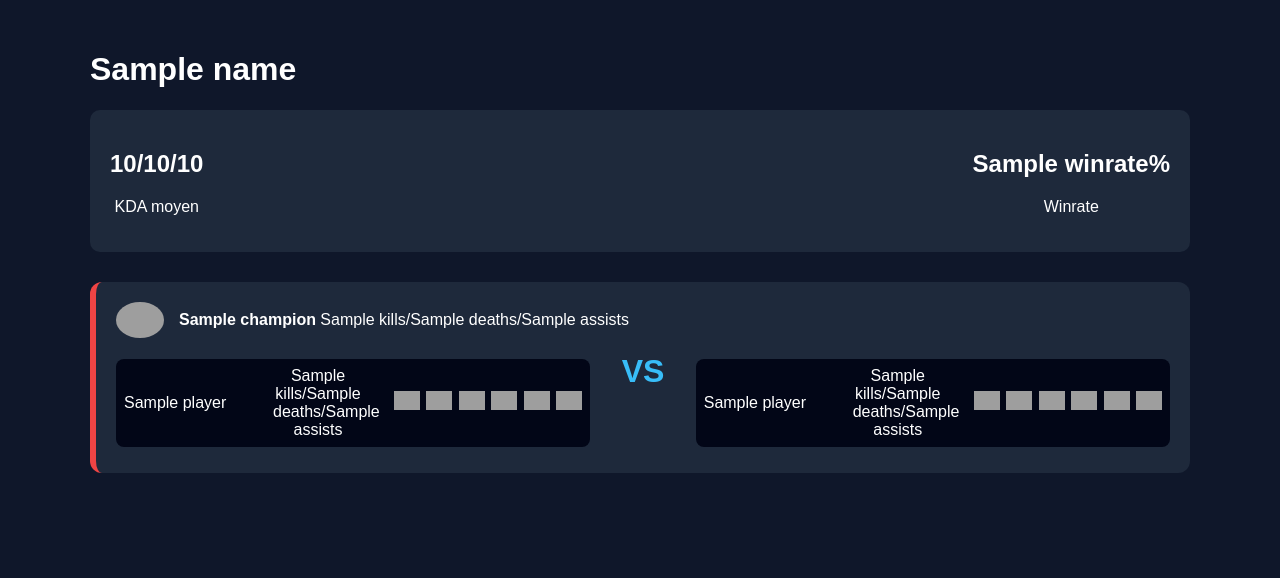
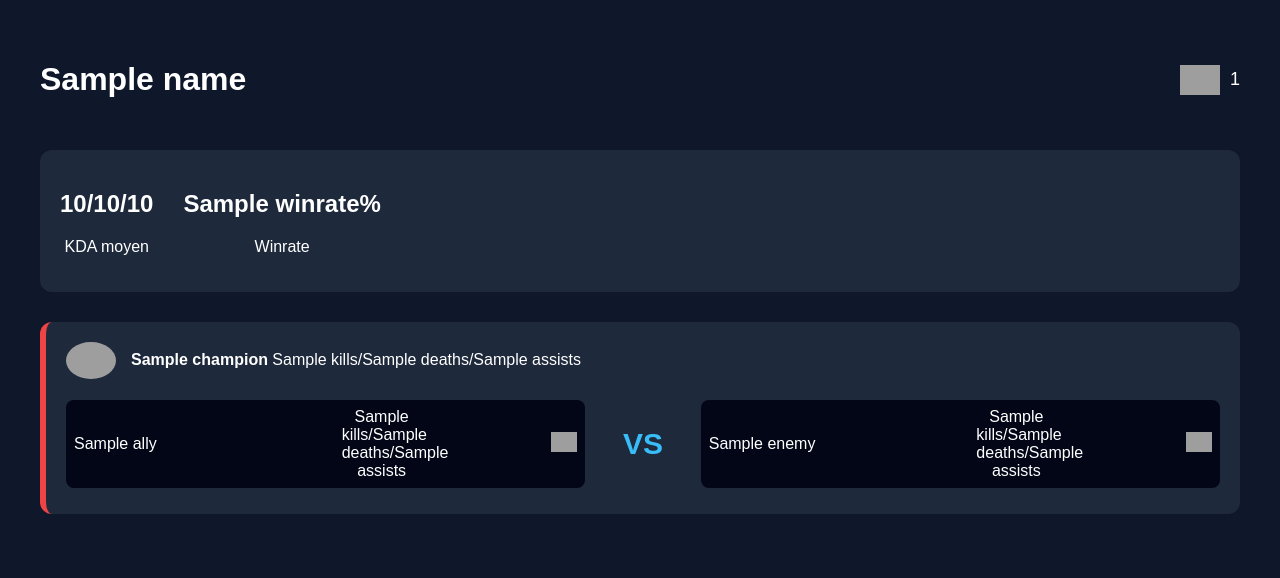
Before and after one commit to deuj91/daj-gg, a Flask app: template templates/profile.html in a window 1280 px wide. Shown: the part 75-653 px from the top of the page. Run offline with Flask 3, Linux system fonts and the light colour scheme; the template is opened without the code that fills it: most values are stand-ins (such as "Sample title", 1, 10 or a date in 2020); grey boxes are pictures that could not be loaded.

Commit message:
Update profile.html

```diff
--- a/templates/profile.html
+++ b/templates/profile.html
@@ -4,7 +4,6 @@
 <head>
 
 <meta charset="UTF-8">
-
 <title>{{ name }}</title>
 
 <style>
@@ -60,20 +59,40 @@ padding:8px;
 /* CONTAINER */
 
 .container{
-max-width:1100px;
+max-width:1200px;
 margin:auto;
-padding:30px;
+padding:40px;
 }
 
-/* PLAYER STATS */
+/* PLAYER HEADER */
+
+.player-header{
+display:flex;
+align-items:center;
+justify-content:space-between;
+margin-bottom:30px;
+}
+
+.rank{
+display:flex;
+align-items:center;
+gap:10px;
+font-size:18px;
+}
+
+.rank img{
+width:40px;
+}
+
+/* STATS */
 
 .stats{
+display:flex;
+gap:30px;
 background:#1e293b;
 padding:20px;
-border-radius:10px;
+border-radius:12px;
 margin-bottom:30px;
-display:flex;
-justify-content:space-between;
 }
 
 .stat{
@@ -105,7 +124,7 @@ margin-bottom:15px;
 }
 
 .champion{
-width:48px;
+width:50px;
 border-radius:50%;
 }
 
@@ -114,6 +133,7 @@ border-radius:50%;
 .teams{
 display:flex;
 justify-content:space-between;
+align-items:center;
 }
 
 .team{
@@ -121,7 +141,7 @@ width:45%;
 }
 
 .vs{
-font-size:32px;
+font-size:30px;
 font-weight:bold;
 color:#38bdf8;
 }
@@ -138,16 +158,12 @@ margin:6px 0;
 border-radius:8px;
 }
 
-.player img{
-width:28px;
-}
-
 .name{
-width:120px;
+width:140px;
 }
 
 .kda{
-width:90px;
+width:80px;
 text-align:center;
 }
 
@@ -161,11 +177,8 @@ margin-left:2px;
 <script>
 
 function toggleMenu(){
-
 let menu=document.getElementById("menu")
-
 menu.style.display = menu.style.display==="block" ? "none":"block"
-
 }
 
 </script>
@@ -181,16 +194,26 @@ menu.style.display = menu.style.display==="block" ? "none":"block"
 <button class="menu-btn" onclick="toggleMenu()">Menu</button>
 
 <div id="menu" class="dropdown">
-
 <a href="/">Home</a>
-
 </div>
 
 </div>
 
 <div class="container">
 
+<div class="player-header">
+
 <h1>{{ name }}</h1>
+
+<div class="rank">
+
+<img src="/static/ranks/{{ rank.split()[0]|lower }}.png">
+
+{{ rank }}
+
+</div>
+
+</div>
 
 <div class="stats">
 
@@ -229,25 +252,23 @@ src="https://ddragon.leagueoflegends.com/cdn/13.1.1/img/champion/{{ game.champio
 
 <div class="team">
 
-{% for p in game.players[:5] %}
+{% for p in game.teams.allies %}
 
 <div class="player">
 
-<div class="name">{{ p.summonerName }}</div>
+<div class="name">{{ p.name }}</div>
 
 <div class="kda">
-
 {{ p.kills }}/{{ p.deaths }}/{{ p.assists }}
-
 </div>
 
 <div class="items">
 
-{% for i in range(6) %}
+{% for item in p.items %}
 
-{% if p["item"+i|string] != 0 %}
+{% if item != 0 %}
 
-<img src="https://ddragon.leagueoflegends.com/cdn/13.1.1/img/item/{{ p["item"+i|string] }}.png">
+<img src="https://ddragon.leagueoflegends.com/cdn/13.1.1/img/item/{{ item }}.png">
 
 {% endif %}
 
@@ -265,25 +286,23 @@ src="https://ddragon.leagueoflegends.com/cdn/13.1.1/img/champion/{{ game.champio
 
 <div class="team">
 
-{% for p in game.players[5:] %}
+{% for p in game.teams.enemies %}
 
 <div class="player">
 
-<div class="name">{{ p.summonerName }}</div>
+<div class="name">{{ p.name }}</div>
 
 <div class="kda">
-
 {{ p.kills }}/{{ p.deaths }}/{{ p.assists }}
-
 </div>
 
 <div class="items">
 
-{% for i in range(6) %}
+{% for item in p.items %}
 
-{% if p["item"+i|string] != 0 %}
+{% if item != 0 %}
 
-<img src="https://ddragon.leagueoflegends.com/cdn/13.1.1/img/item/{{ p["item"+i|string] }}.png">
+<img src="https://ddragon.leagueoflegends.com/cdn/13.1.1/img/item/{{ item }}.png">
 
 {% endif %}
 
```
